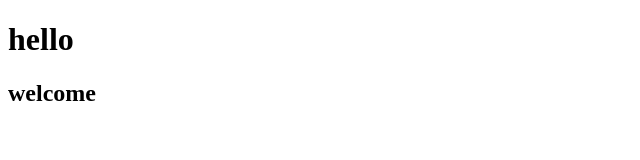
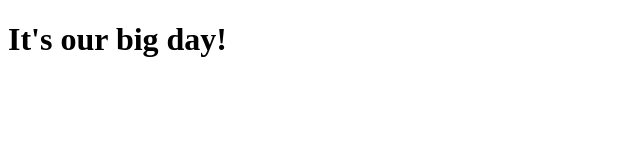
Before and after one commit to Vivianna12/Wedding-Website, a plain HTML site: page index.html in a window 1280 px wide. Shown: the whole page, without its empty margins (0-640 px from the left). Drawn offline with Linux system fonts and the light colour scheme.

Commit message:
created an index page

```diff
--- a/wedding-website.html
+++ b/index.html
@@ -6,7 +6,6 @@
     <title>Wedding Website</title>
   </head>
   <body>
-    <h1>hello</h1>
-    <h2>welcome</h2>
+    <h1>It's our big day!</h1>
   </body>
 </html>
```
